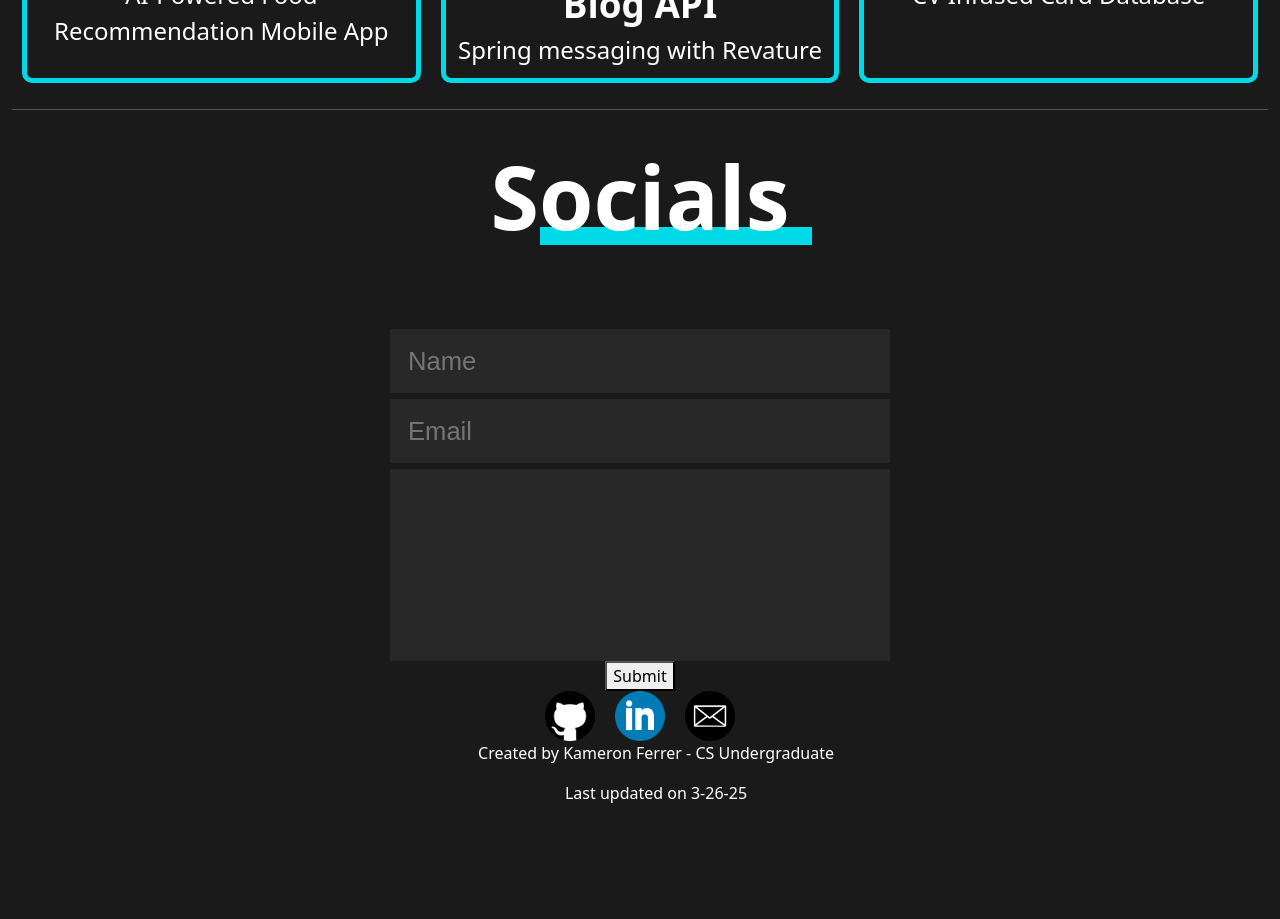
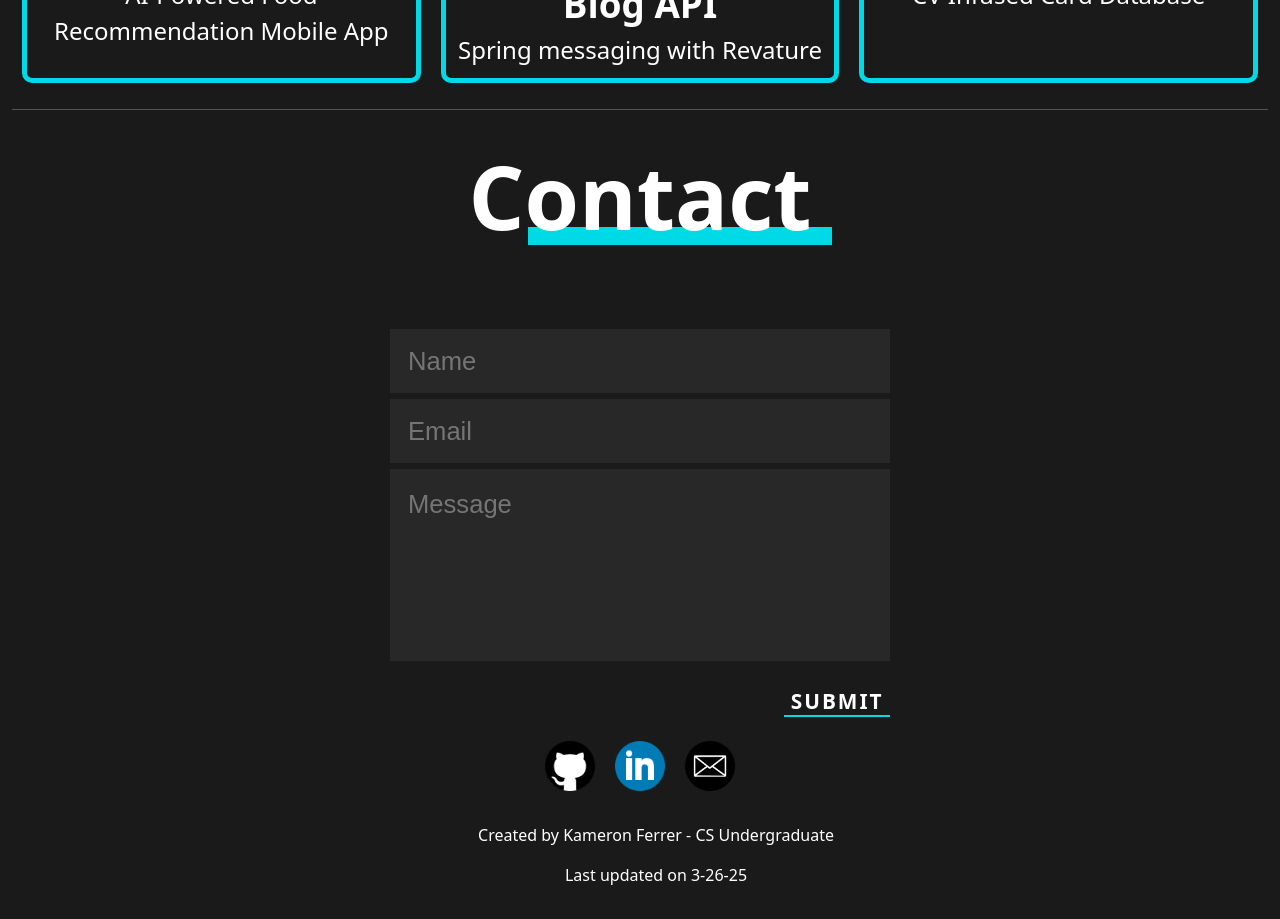
Before and after one commit to kickingdude/Personal-Website, a React (Create React App) app: page / in a window 1280 px wide. Shown: the part 1600-2519 px from the top of the page. Before the commit the page ends 2437 px from the top, so only its background shows below. Built offline with nearby package versions, Linux system fonts and the light colour scheme.

Commit message:
updated submit form and attempted to prevent page refreshing

```diff
--- a/src/App.css
+++ b/src/App.css
@@ -335,10 +335,10 @@ a:active {
         border-bottom: 18px solid #00d9e6;
         content: "";
         display: block;
-        left: 3.1rem;
+        left: 3.7rem;
         position: relative;
         top: 6.3rem;
-        width: 17rem;
+        width: 19rem;
         z-index: -1;
     }
 .contact_form {
@@ -388,12 +388,63 @@ a:active {
     height: 12rem;
     padding: 1rem;
 }
+.error-submit {
+    display: flex;
+    justify-content: space-between;
+    width: 100%;
+    align-items: center;
+    margin-top: 1.5rem;
+    height: 2rem;
+    margin-bottom: 1.5rem;
+}
+.form-error{
+
+}
+.submit-button {
+    background-color: initial;
+    border: none;
+    color: #fff;
+    cursor: pointer;
+    display: flex;
+    font-size: 1.3rem;
+    font-weight: 700;
+    letter-spacing: 2px;
+    line-height: 1;
+    outline: none;
+    position: relative;
+    text-transform: uppercase;
+    width: fit-content;
+    padding: 0.4rem;
+    align-items: center;
+    justify-content: center;
+}
+    .submit-button::after {
+        background-color: #00d9e6;
+        bottom: 1px;
+        content: "";
+        display: block;
+        height: 2px;
+        position: absolute;
+        transform-origin: bottom;
+        transition: all .25s;
+        width: 100%;
+        z-index: -1;
+    }
+
+.submit-button:hover{
+    color:#1a1a1a;
+}
+.submit-button:hover::after{
+    height:100%;
+}
 .social-links {
     display: flex;
     /* align-content: center; */
     justify-content: center;
     align-items: center;
     width: 50%;
+    position: relative;
+    margin-bottom: 2rem;
 }
 .social-img {
     height: 50px;
--- a/src/App.js
+++ b/src/App.js
@@ -23,47 +23,64 @@ import { useForm, ValidationError } from '@formspree/react';
 
 function ContactForm() {
     const [state, handleSubmit] = useForm("mkgjvrpd");
+    console.log("success");
     if (state.succeeded) {
-        return <p>Thanks for joining!</p>;
+
+        return <p>Thank you for your message!</p>;
     }
     return (
-        <form className="contact_form"onSubmit={handleSubmit}>
+        <form className="contact_form" onSubmit={(e) => {
+            e.preventDefault(); // Prevents page refresh
+            handleSubmit(e); // Submits the form
+        }}>
             <input className="contact_form-name"
                 id="name"
                 type="name"
                 name="name"
                 placeholder="Name"
+                required
             />
-            <ValidationError
-                prefix="Name"
-                field="name"
-                errors={state.errors}
-            />
+
             <input
                 className="contact_form-email"
                 id="email"
                 type="email"
                 name="email"
                 placeholder="Email"
+                required
+            />
+
+            <textarea
+                className="contact_form-message"
+                id="message"
+                name="message"
+                placeholder="Message"
+                required
+            />
+
+            <div className="error-submit">
+                <div className="form-error">
+                    <ValidationError
+                        prefix="Name"
+                        field="name"
+                        errors={state.errors}
                     />
                     <ValidationError
                         prefix="Email"
                         field="email"
                         errors={state.errors}
                     />
-            <textarea
-                className="contact_form-message"
-                id="message"
-                name="message"
-            />
                     <ValidationError
                         prefix="Message"
                         field="message"
                         errors={state.errors}
                     />
-            <button type="submit" disabled={state.submitting}>
+                </div>
+                <button className="submit-button" type="submit">
                     Submit
                 </button>
+            </div>
+
         </form>
     );
 }
@@ -134,8 +151,8 @@ export default function App() {
                         <a className={`navigation-item ${visibleSection === 'portfolio' ? 'navigation-item--active' : ''}`} href="#portfolio">
                             Portfolio
                         </a>
-                        <a className={`navigation-item ${visibleSection === 'contact' ? 'navigation-item--active' : ''}`} href="#socials">
-                            Socials
+                        <a className={`navigation-item ${visibleSection === 'contact' ? 'navigation-item--active' : ''}`} href="#contact">
+                            Contact
                         </a>
                     </div>
                 </div>
@@ -254,8 +271,8 @@ export default function App() {
 
                     <hr className="featurette-divider" />
 
-                    <div id="socials" className="socials">
-                        <h2 className="socials-header">Socials</h2>
+                    <div id="contact" className="socials">
+                        <h2 className="socials-header">Contact</h2>
                         <ContactForm/>
                         <div className="social-links">
                             <a href="https://github.com/kickingdude">
```
Lines whose indentation alone changed are shown as unchanged.
